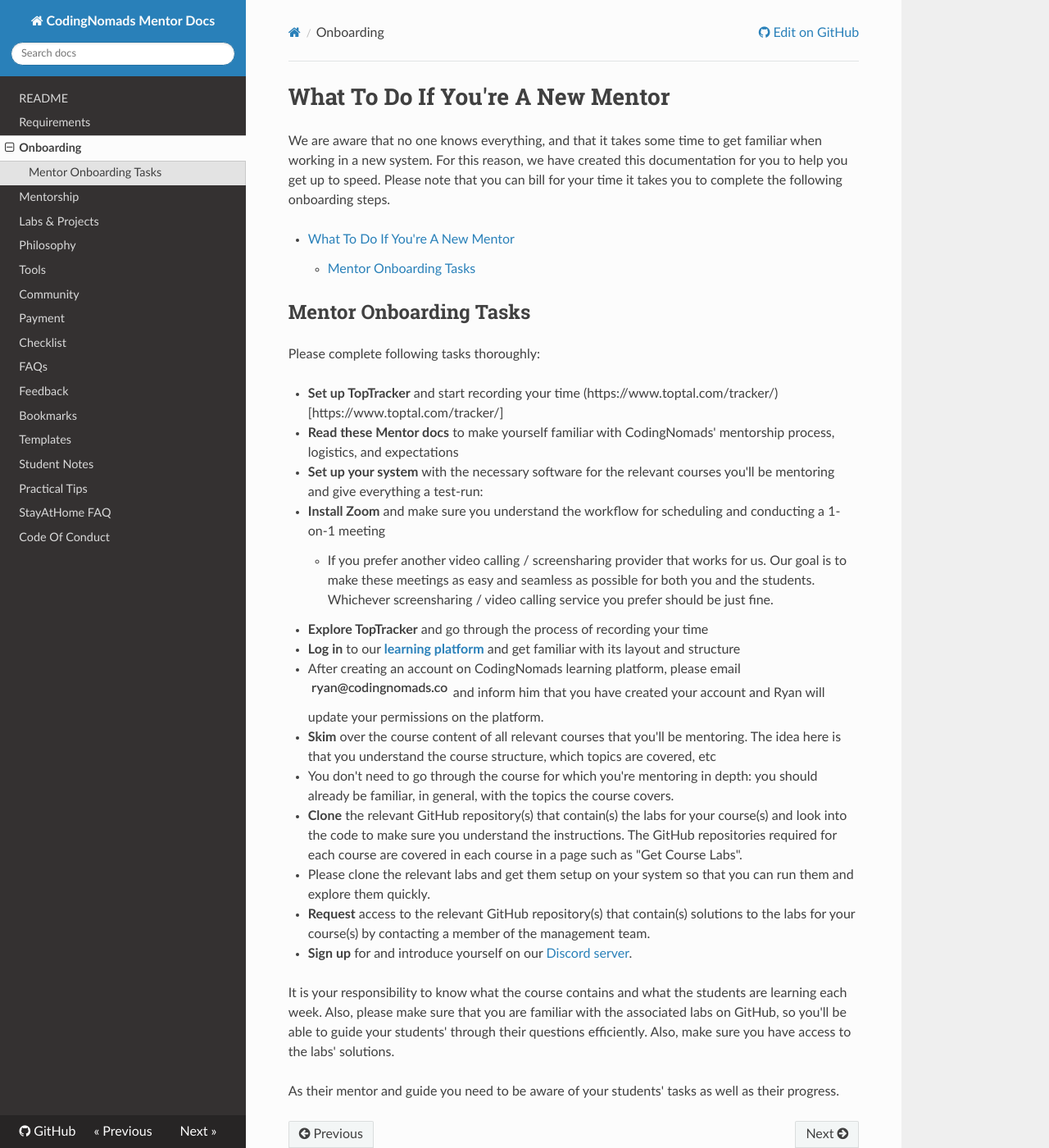
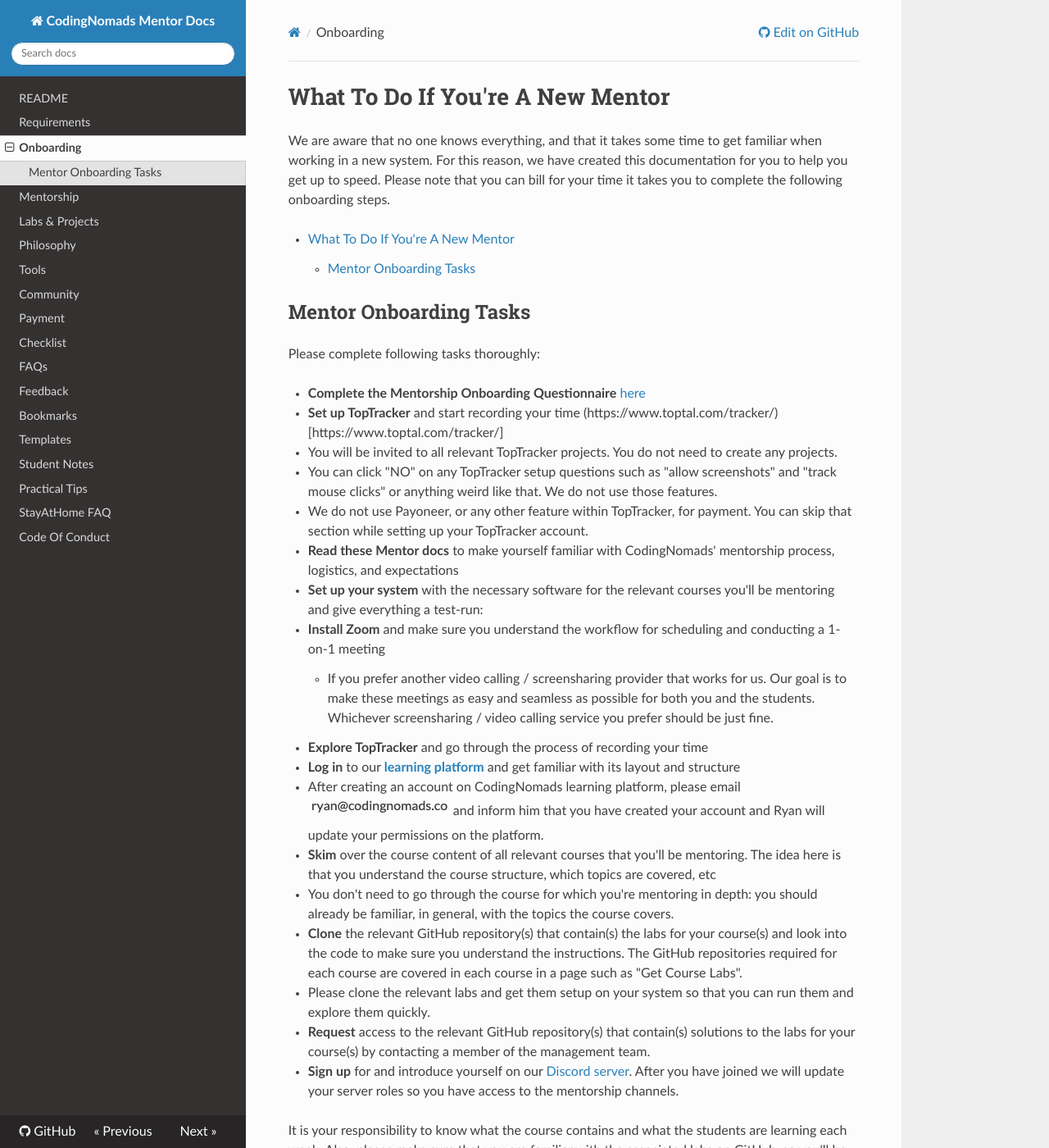
Before and after one commit to CodingNomads/mentor-docs, an MkDocs documentation site: the page built from docs/02_new_mentors.md, in a window 1280 px wide and 1400 px high. Shown: the whole window at 82% size. Built offline with MkDocs 1.6.1, drawn with Linux system fonts in a browser that asks for light colours; nearby versions of some CDN libraries.

Commit message:
ryan update #2 after new platform and discord

```diff
--- a/docs/02_new_mentors.md
+++ b/docs/02_new_mentors.md
@@ -8,7 +8,11 @@
 
 Please complete following tasks thoroughly:
 
+- **Complete the Mentorship Onboarding Questionnaire** [here](https://codingnomads.com/page/mentorship-onboarding-form)
 - **Set up TopTracker** and start recording your time (https://www.toptal.com/tracker/)[https://www.toptal.com/tracker/]
+  - You will be invited to all relevant TopTracker projects. You do not need to create any projects.
+  - You can click "NO" on any TopTracker setup questions such as "allow screenshots" and "track mouse clicks" or anything weird like that. We do not use those features.
+  - We do not use Payoneer, or any other feature within TopTracker, for payment. You can skip that section while setting up your TopTracker account.
 - **Read these Mentor docs** to make yourself familiar with CodingNomads' mentorship process, logistics, and expectations
 - **Set up your system** with the necessary software for the relevant courses you'll be mentoring and give everything a test-run:
   - **Install Zoom** and make sure you understand the workflow for scheduling and conducting a 1-on-1 meeting
@@ -21,7 +25,7 @@
 - **Clone** the relevant GitHub repository(s) that contain(s) the labs for your course(s) and look into the code to make sure you understand the instructions. The GitHub repositories required for each course are covered in each course in a page such as "Get Course Labs".
   - Please clone the relevant labs and get them setup on your system so that you can run them and explore them quickly.
 - **Request** access to the relevant GitHub repository(s) that contain(s) solutions to the labs for your course(s) by contacting a member of the management team.
-- **Sign up** for and introduce yourself on our [Discord server](https://codingnomads.com).
+- **Sign up** for and introduce yourself on our [Discord server](https://codingnomads.com). After you have joined we will update your server roles so you have access to the mentorship channels.
 
 
 It is your responsibility to know what the course contains and what the students are learning each week. Also, please make sure that you are familiar with the associated labs on GitHub, so you'll be able to guide your students' through their questions efficiently.  Also, make sure you have access to the labs' solutions.
```
Also changed, not shown: docs/03_mentorship_process.md (+2 -2 lines), docs/04_how_to_mentor.md (+1 -1 lines), docs/05_tools.md (+6 -6 lines).
